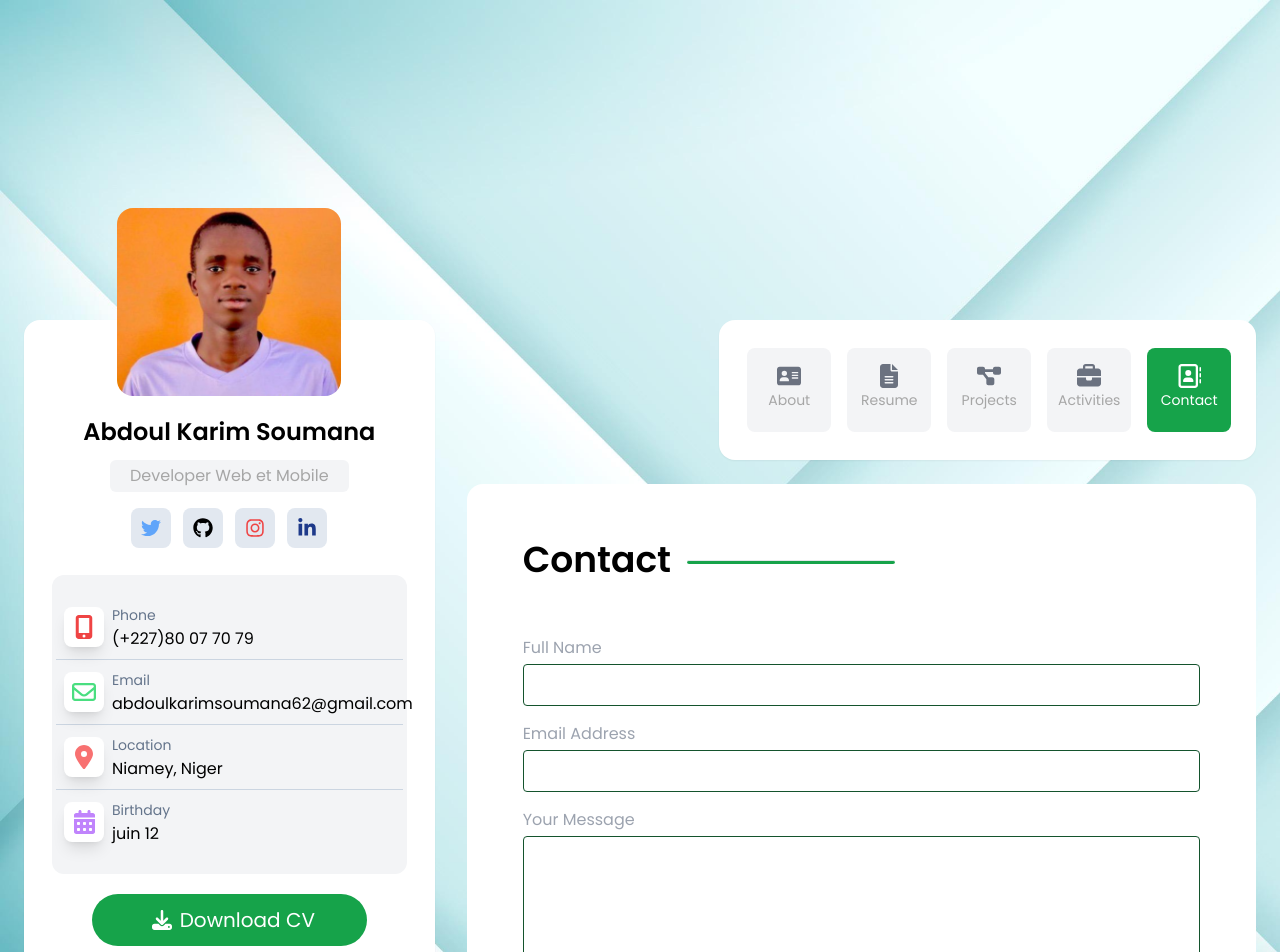
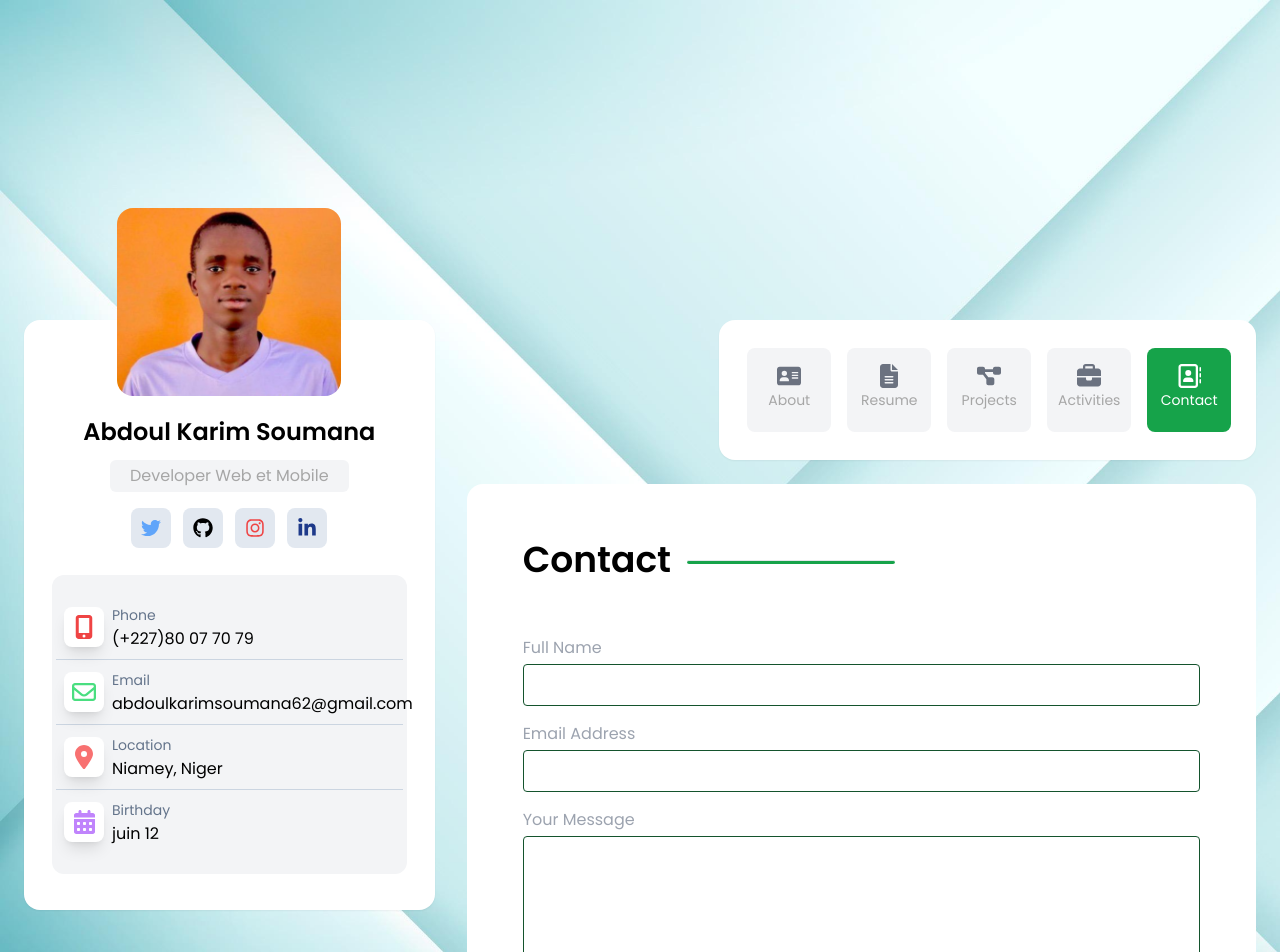
Before and after one commit to abdoulkarim22/Portfolio, a React (Create React App) app: page /contact in a window 1280 px wide. Shown: the top 952 px of the page. Built offline with nearby package versions, Linux system fonts and the light colour scheme.

Commit message:
delete button cv

```diff
--- a/src/components/Info.jsx
+++ b/src/components/Info.jsx
@@ -28,9 +28,9 @@ function Info() {
           {/* spacce for address and info  */}
           <Address />
           {/* download cv button  */}
-          <a href="https://docs.google.com/document/d/1nzobWt6yBu3bWq1Aqj-dhbQPAhAF4t6Ys32QhT1tXQw/edit?usp=sharing" className=" bg-green-600 from-red-400  to-pink-500 py-3 px-10 my-4 text-xl text-white rounded-full  flex mx-10">
+          {/* <a href="https://docs.google.com/document/d/1hX_QGo_GZz-5EMi858wVX0AC1IYXYuhIiMIDAuMZHLA/edit" className=" bg-green-600 from-red-400  to-pink-500 py-3 px-10 my-4 text-xl text-white rounded-full  flex mx-10">
 
-            <div className="flex mx-auto">
+            {/* <div className="flex mx-auto">
             <span className="">
               <svg
                 className="fill-white mx-2 my-1"
@@ -43,10 +43,11 @@ function Info() {
             </span>
             Download CV
             </div>
+              </a>
+             */}
 
 
-          </a>
-          {/* add info contact like email phone etc  */}
+
         </div>
       </div>
 
```
